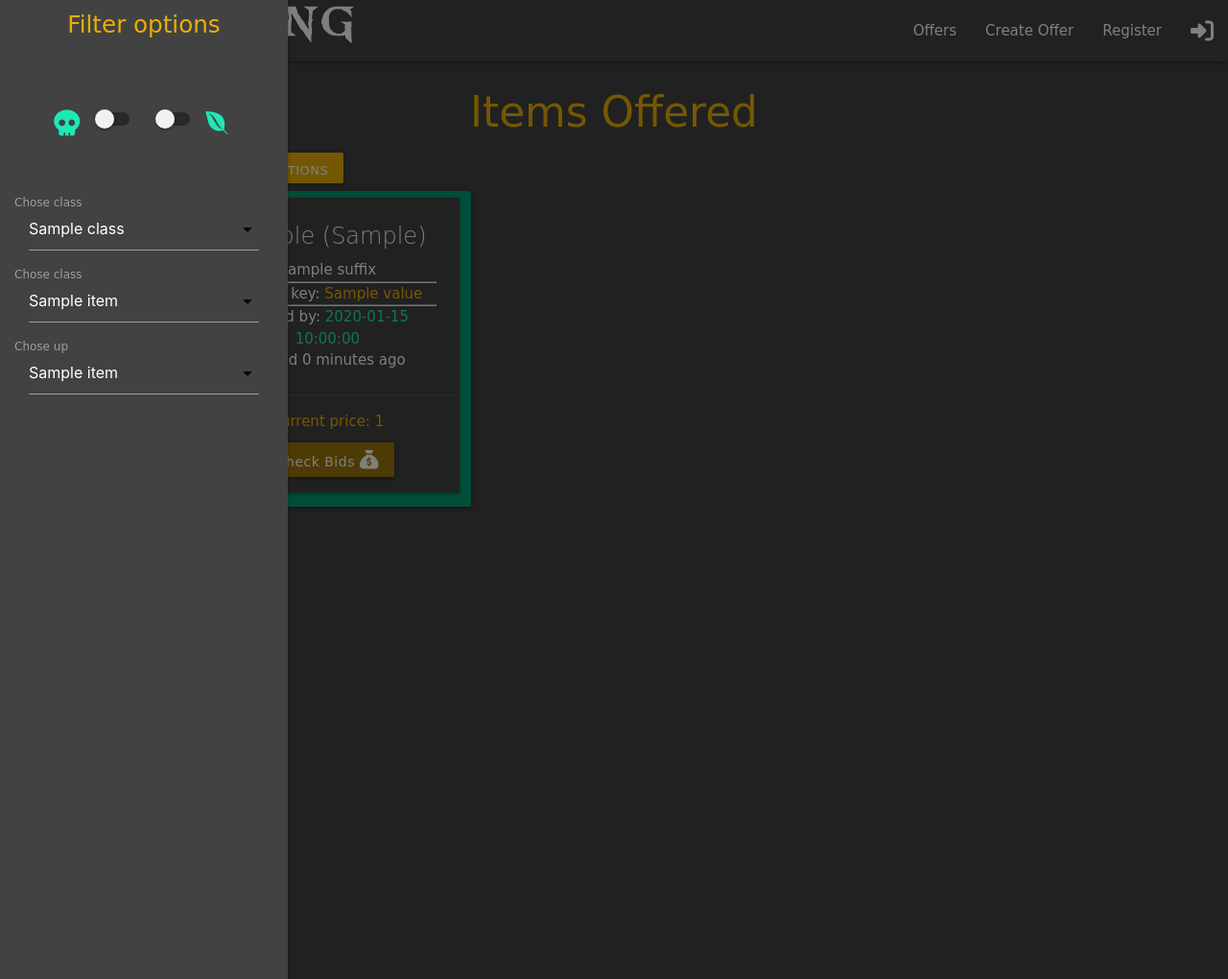
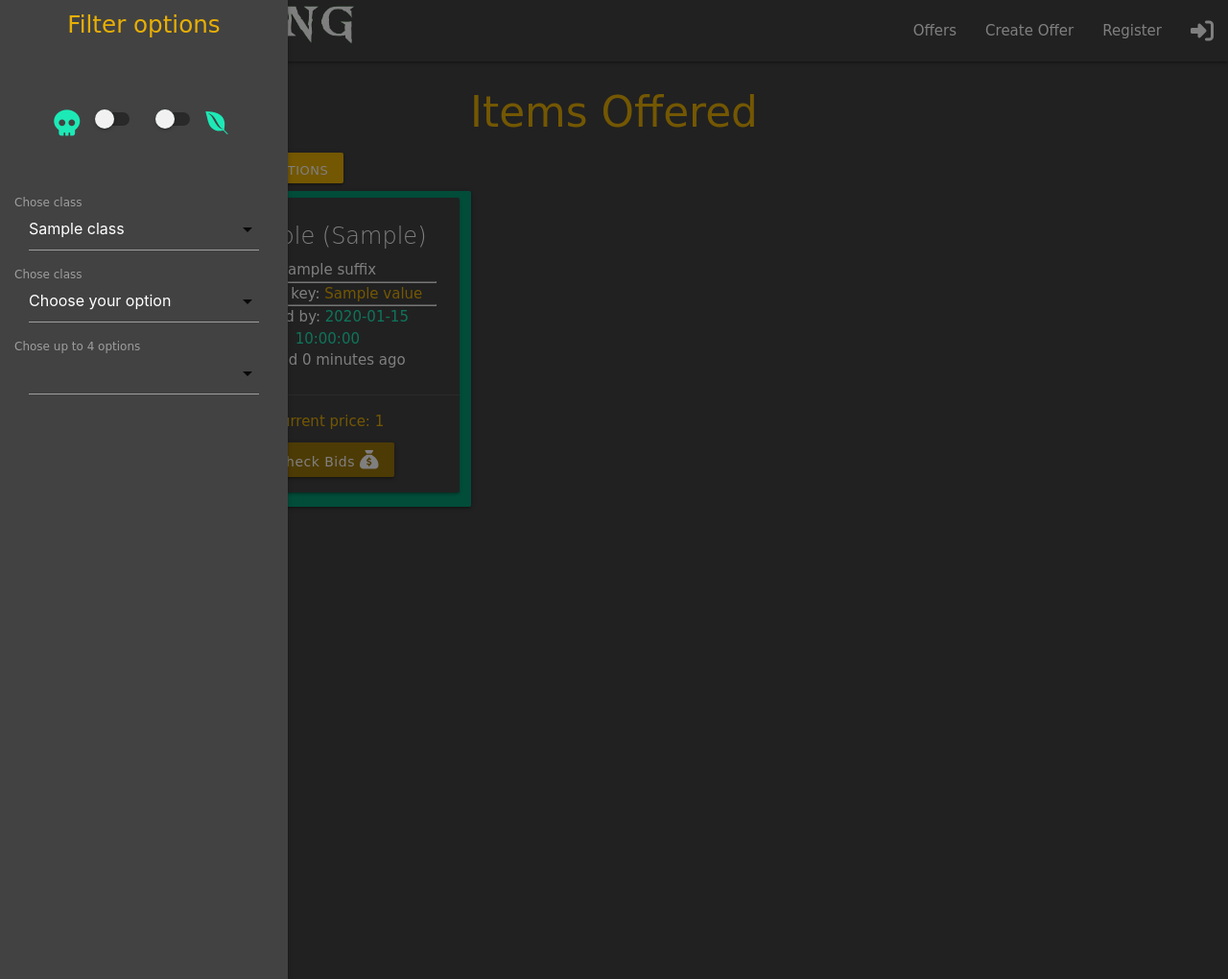
Before and after one commit to Erikas-Ramanauskas/Milestone-Project-3, a Flask app: template templates/offers.html in a window 1280 px wide, after a click on "FILTER OPTIONS". Shown: the whole page at 96% size. Run offline with Flask 3, Linux system fonts and the light colour scheme; the template is opened without the code that fills it: most values are stand-ins (such as "Sample title", 1, 10 or a date in 2020); some libraries are stand-ins or nearby versions.

Commit message:
filter form affix manipulation sorted

```diff
--- a/static/js/offers.js
+++ b/static/js/offers.js
@@ -11,22 +11,24 @@ fetch("/static/json/item_data.json")
 
 const filterForm = document.getElementById(`filter-form`);
 
-const classPreference = filterForm.getElementById("class-preference");
-const itemPreference = filterForm.getElementById("item-preference");
+const classPreference = document.getElementById("class-preference");
+const itemPreference = document.getElementById("item-preference");
 
 classPreference.addEventListener("change", renderNewAffixes);
 itemPreference.addEventListener("change", renderNewAffixes);
 
 function renderNewAffixes() {
-    const classValue = filterForm.getElementById("class-preference").value.toLowerCase().replace(" ", "_");
-    const itemValue = filterForm.getElementById("item-preference").value.toLowerCase().replace(" ", "_");
+    const classValue = document.getElementById("class-preference").value.toLowerCase().replace(" ", "_");
+    const itemValue = document.getElementById("item-preference").value.toLowerCase().replace(" ", "_");
 
     newItemData = itemData[itemValue];
+    console.log(newItemData);
+    console.log(classValue);
 
     let newChoiceAffixes;
 
     // determines if user selected all classes so the individual classes affixes would not be included
-    if (lowerChosenClass != "all_classes") {
+    if (classValue != "all_classes") {
         newChoiceAffixes = [
             ...newItemData.affixes.all_classes,
             ...newItemData.affixes[classValue],
@@ -34,5 +36,33 @@ function renderNewAffixes() {
     } else {
         newChoiceAffixes = newItemData.affixes.all_classes;
     }
+
     console.log(newChoiceAffixes);
+
+    const affixPreference = document.getElementById("affix-preference");
+
+    // Clear any existing options in the select element
+    affixPreference.innerHTML = "";
+
+    // Create a default "Choose your option" option
+    const defaultOption = document.createElement("option");
+    defaultOption.value = "";
+    defaultOption.text = "Choose your option";
+    defaultOption.disabled = true;
+    defaultOption.selected = true;
+    affixPreference.appendChild(defaultOption);
+
+    // Loop through the array and create options
+    for (const item of newChoiceAffixes) {
+
+        console.log(item);
+        const option = document.createElement("option");
+        option.value = item.affix;
+        option.text = item.affix;
+        affixPreference.appendChild(option);
+    }
+
+    // calling materialise initiation
+    const elems = document.getElementById('affix-preference');
+    M.FormSelect.init(elems, { isMultiple: true });
 }
--- a/templates/offers.html
+++ b/templates/offers.html
@@ -56,7 +56,7 @@
             <select name="item_preference"  id="item-preference">
                 <option value="" disabled selected>Choose your option</option>
                 {% for item in item_types %}
-                <option value="{{ item }}" selected>{{ item }}</option>
+                <option value="{{ item }}">{{ item }}</option>
                 {% endfor %}
             </select>
             <label>Chose class</label>
@@ -64,13 +64,9 @@
 
         <!-- Affixes choice -->
             <div class="input-field">
-                <select name="affix_preference">
-                    <option value="" disabled selected>Choose your option</option>
-                    {% for item in item_types %}
-                    <option value="{{ item }}" selected>{{ item }}</option>
-                    {% endfor %}
+                <select multiple name="affix_preference" id="affix-preference">
                 </select>
-                <label>Chose up </label>
+                <label>Chose up to 4 options</label>
             </div>
        </form>
     </div>
```
